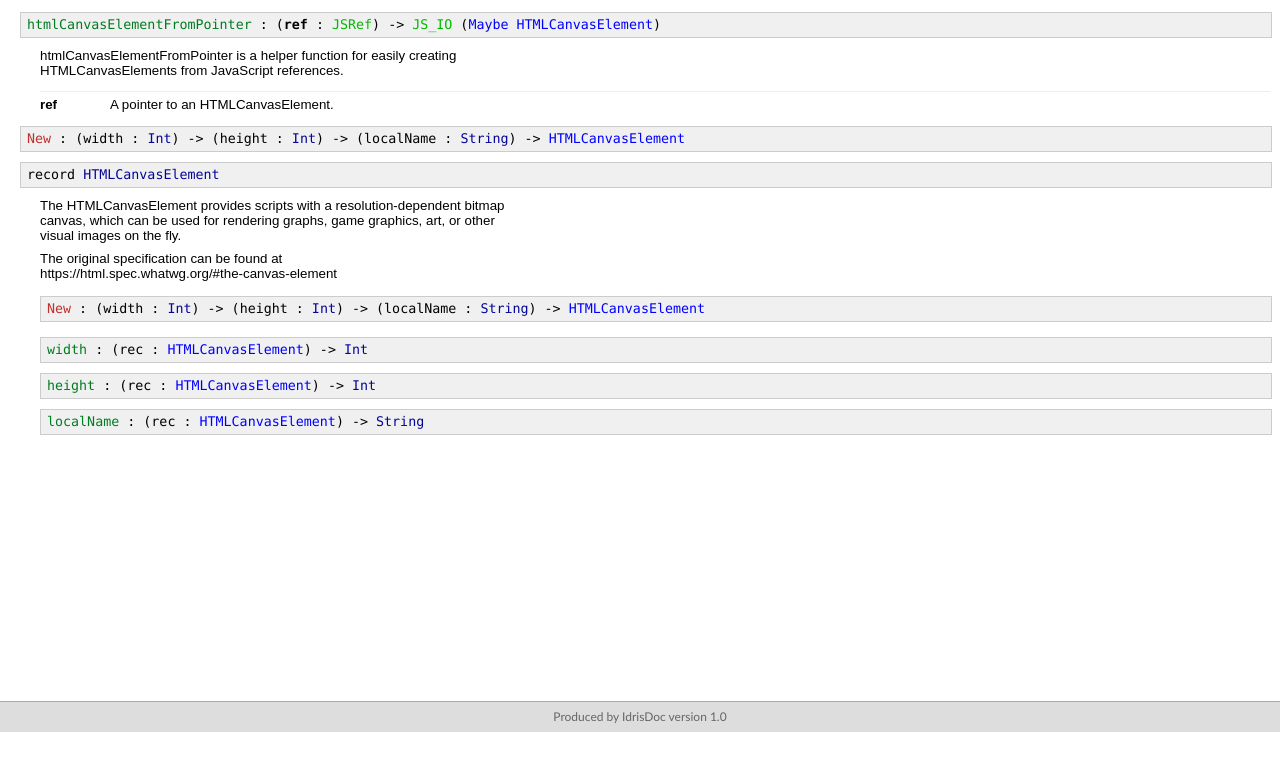
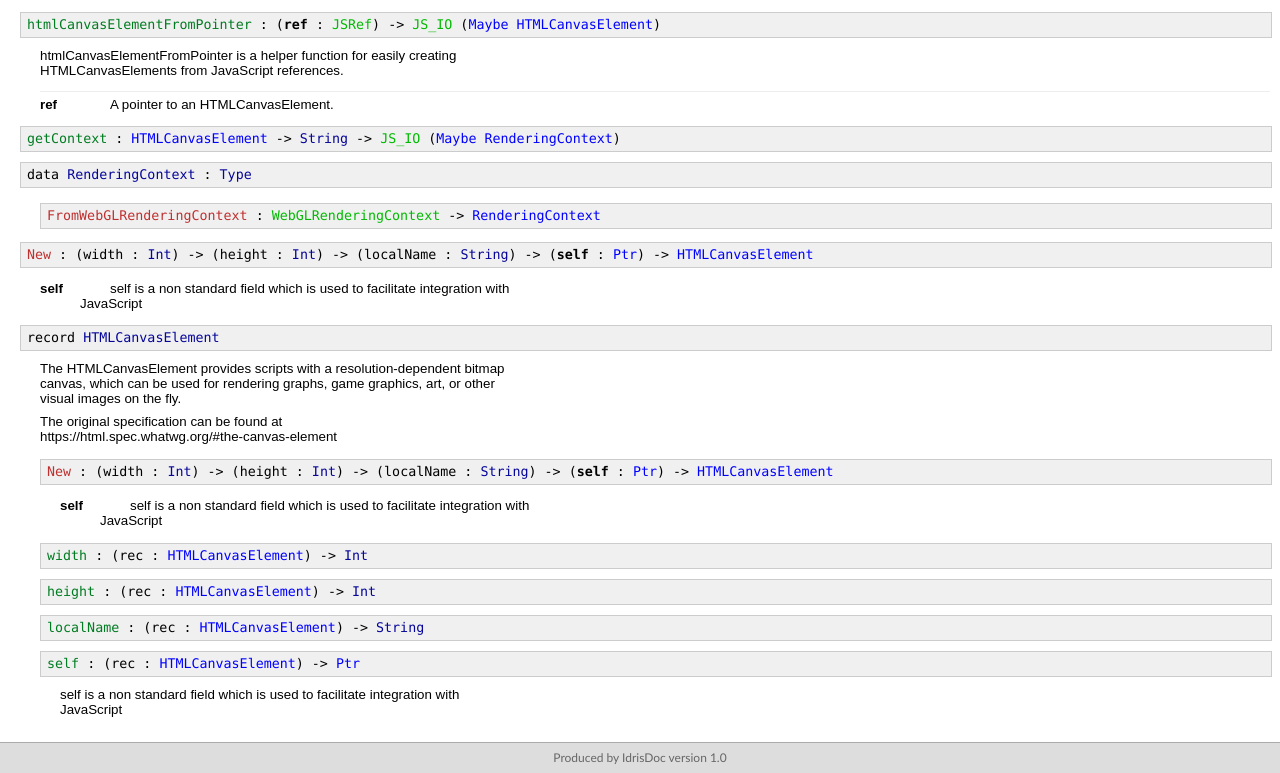
Before and after one commit to blau-io/idris-html, a plain HTML site: page docs/docs/API.Web.HTML.HTMLCanvasElement.html in a window 1280 px wide. Shown: the part 68-841 px from the top of the page. Before the commit the page ends 800 px from the top, so only its background shows below. Drawn offline with Linux system fonts and the light colour scheme.

Commit message:
Added getContext method

```diff
--- a/docs/docs/API.Web.HTML.HTMLCanvasElement.html
+++ b/docs/docs/API.Web.HTML.HTMLCanvasElement.html
@@ -3,10 +3,17 @@
 <a class="function" title="JS_IO" href="[builtins].html#JS_IO">JS_IO</a> (<a class="type" title="Prelude.Maybe.Maybe" href="Prelude.Maybe.html#Prelude.Maybe.Maybe">Maybe</a> <a class="type" title="API.Web.HTML.HTMLCanvasElement.HTMLCanvasElement" href="API.Web.HTML.HTMLCanvasElement.html#API.Web.HTML.HTMLCanvasElement.HTMLCanvasElement">HTMLCanvasElement</a>)</span></dt><dd><p>htmlCanvasElementFromPointer is a helper function for easily creating<br />
 HTMLCanvasElements from JavaScript references.</p>
 <dl><dt>ref</dt><dd><p>A pointer to an HTMLCanvasElement.</p>
-</dd></dl></dd><dt id="API.Web.HTML.HTMLCanvasElement.New"><span class="name constructor" title="API.Web.HTML.HTMLCanvasElement.New">New</span><span class="word">&nbsp;:&nbsp;</span><span class="signature">(<span class="boundvar" title="">width</span> : <span class="type" title="Int">Int</span>) ->
+</dd></dl></dd><dt id="API.Web.HTML.HTMLCanvasElement.getContext"><span class="name function" title="API.Web.HTML.HTMLCanvasElement.getContext">getContext</span><span class="word">&nbsp;:&nbsp;</span><span class="signature"><a class="type" title="API.Web.HTML.HTMLCanvasElement.HTMLCanvasElement" href="API.Web.HTML.HTMLCanvasElement.html#API.Web.HTML.HTMLCanvasElement.HTMLCanvasElement">HTMLCanvasElement</a> ->
+<span class="type" title="String">String</span> ->
+<a class="function" title="JS_IO" href="[builtins].html#JS_IO">JS_IO</a> (<a class="type" title="Prelude.Maybe.Maybe" href="Prelude.Maybe.html#Prelude.Maybe.Maybe">Maybe</a> <a class="type" title="API.Web.HTML.HTMLCanvasElement.RenderingContext" href="API.Web.HTML.HTMLCanvasElement.html#API.Web.HTML.HTMLCanvasElement.RenderingContext">RenderingContext</a>)</span></dt><dd></dd><dt id="API.Web.HTML.HTMLCanvasElement.RenderingContext"><span class="word">data&nbsp;</span><span class="name type" title="API.Web.HTML.HTMLCanvasElement.RenderingContext">RenderingContext</span><span class="word">&nbsp;:&nbsp;</span><span class="signature"><span class="type" title="Type">Type</span></span></dt><dd><dl class="decls"><dt id="API.Web.HTML.HTMLCanvasElement.FromWebGLRenderingContext"><span class="name constructor" title="API.Web.HTML.HTMLCanvasElement.FromWebGLRenderingContext">FromWebGLRenderingContext</span><span class="word">&nbsp;:&nbsp;</span><span class="signature"><a class="function" title="API.WebGL.Context.WebGLRenderingContext" href="API.WebGL.Context.html#API.WebGL.Context.WebGLRenderingContext">WebGLRenderingContext</a> ->
+<a class="type" title="API.Web.HTML.HTMLCanvasElement.RenderingContext" href="API.Web.HTML.HTMLCanvasElement.html#API.Web.HTML.HTMLCanvasElement.RenderingContext">RenderingContext</a></span></dt><dd></dd></dl></dd><dt id="API.Web.HTML.HTMLCanvasElement.New"><span class="name constructor" title="API.Web.HTML.HTMLCanvasElement.New">New</span><span class="word">&nbsp;:&nbsp;</span><span class="signature">(<span class="boundvar" title="">width</span> : <span class="type" title="Int">Int</span>) ->
 (<span class="boundvar" title="">height</span> : <span class="type" title="Int">Int</span>) ->
 (<span class="boundvar" title="">localName</span> : <span class="type" title="String">String</span>) ->
-<a class="type" title="API.Web.HTML.HTMLCanvasElement.HTMLCanvasElement" href="API.Web.HTML.HTMLCanvasElement.html#API.Web.HTML.HTMLCanvasElement.HTMLCanvasElement">HTMLCanvasElement</a></span></dt><dd></dd><dt id="API.Web.HTML.HTMLCanvasElement.HTMLCanvasElement"><span class="word">record&nbsp;</span><span class="name type" title="API.Web.HTML.HTMLCanvasElement.HTMLCanvasElement">HTMLCanvasElement</span><span class="type">&nbsp;</span></dt><dd><p>The HTMLCanvasElement provides scripts with a resolution-dependent bitmap<br />
+(<span class="documented boundvar" title="self is a non standard field which is used to facilitate integration with&lt;br /&gt;
+JavaScript">self</span> : <a class="type" title="Ptr" href="[builtins].html#Ptr">Ptr</a>) ->
+<a class="type" title="API.Web.HTML.HTMLCanvasElement.HTMLCanvasElement" href="API.Web.HTML.HTMLCanvasElement.html#API.Web.HTML.HTMLCanvasElement.HTMLCanvasElement">HTMLCanvasElement</a></span></dt><dd><dl><dt>self</dt><dd><p>self is a non standard field which is used to facilitate integration with<br />
+JavaScript</p>
+</dd></dl></dd><dt id="API.Web.HTML.HTMLCanvasElement.HTMLCanvasElement"><span class="word">record&nbsp;</span><span class="name type" title="API.Web.HTML.HTMLCanvasElement.HTMLCanvasElement">HTMLCanvasElement</span><span class="type">&nbsp;</span></dt><dd><p>The HTMLCanvasElement provides scripts with a resolution-dependent bitmap<br />
 canvas, which can be used for rendering graphs, game graphics, art, or other<br />
 visual images on the fly.</p>
 <p>The original specification can be found at<br />
@@ -14,7 +21,14 @@ visual images on the fly.</p>
 <dl class="decls"><dt id="API.Web.HTML.HTMLCanvasElement.New"><span class="name constructor" title="API.Web.HTML.HTMLCanvasElement.New">New</span><span class="word">&nbsp;:&nbsp;</span><span class="signature">(<span class="boundvar" title="">width</span> : <span class="type" title="Int">Int</span>) ->
 (<span class="boundvar" title="">height</span> : <span class="type" title="Int">Int</span>) ->
 (<span class="boundvar" title="">localName</span> : <span class="type" title="String">String</span>) ->
-<a class="type" title="API.Web.HTML.HTMLCanvasElement.HTMLCanvasElement" href="API.Web.HTML.HTMLCanvasElement.html#API.Web.HTML.HTMLCanvasElement.HTMLCanvasElement">HTMLCanvasElement</a></span></dt><dd></dd></dl><dl class="decls"><dt id="API.Web.HTML.HTMLCanvasElement.HTMLCanvasElement.width"><span class="name function" title="API.Web.HTML.HTMLCanvasElement.HTMLCanvasElement.width">width</span><span class="word">&nbsp;:&nbsp;</span><span class="signature">(<span class="boundvar" title="">rec</span> : <a class="type" title="API.Web.HTML.HTMLCanvasElement.HTMLCanvasElement" href="API.Web.HTML.HTMLCanvasElement.html#API.Web.HTML.HTMLCanvasElement.HTMLCanvasElement">HTMLCanvasElement</a>) ->
+(<span class="documented boundvar" title="self is a non standard field which is used to facilitate integration with&lt;br /&gt;
+JavaScript">self</span> : <a class="type" title="Ptr" href="[builtins].html#Ptr">Ptr</a>) ->
+<a class="type" title="API.Web.HTML.HTMLCanvasElement.HTMLCanvasElement" href="API.Web.HTML.HTMLCanvasElement.html#API.Web.HTML.HTMLCanvasElement.HTMLCanvasElement">HTMLCanvasElement</a></span></dt><dd><dl><dt>self</dt><dd><p>self is a non standard field which is used to facilitate integration with<br />
+JavaScript</p>
+</dd></dl></dd></dl><dl class="decls"><dt id="API.Web.HTML.HTMLCanvasElement.HTMLCanvasElement.width"><span class="name function" title="API.Web.HTML.HTMLCanvasElement.HTMLCanvasElement.width">width</span><span class="word">&nbsp;:&nbsp;</span><span class="signature">(<span class="boundvar" title="">rec</span> : <a class="type" title="API.Web.HTML.HTMLCanvasElement.HTMLCanvasElement" href="API.Web.HTML.HTMLCanvasElement.html#API.Web.HTML.HTMLCanvasElement.HTMLCanvasElement">HTMLCanvasElement</a>) ->
 <span class="type" title="Int">Int</span></span></dt><dd></dd><dt id="API.Web.HTML.HTMLCanvasElement.HTMLCanvasElement.height"><span class="name function" title="API.Web.HTML.HTMLCanvasElement.HTMLCanvasElement.height">height</span><span class="word">&nbsp;:&nbsp;</span><span class="signature">(<span class="boundvar" title="">rec</span> : <a class="type" title="API.Web.HTML.HTMLCanvasElement.HTMLCanvasElement" href="API.Web.HTML.HTMLCanvasElement.html#API.Web.HTML.HTMLCanvasElement.HTMLCanvasElement">HTMLCanvasElement</a>) ->
 <span class="type" title="Int">Int</span></span></dt><dd></dd><dt id="API.Web.HTML.HTMLCanvasElement.HTMLCanvasElement.localName"><span class="name function" title="API.Web.HTML.HTMLCanvasElement.HTMLCanvasElement.localName">localName</span><span class="word">&nbsp;:&nbsp;</span><span class="signature">(<span class="boundvar" title="">rec</span> : <a class="type" title="API.Web.HTML.HTMLCanvasElement.HTMLCanvasElement" href="API.Web.HTML.HTMLCanvasElement.html#API.Web.HTML.HTMLCanvasElement.HTMLCanvasElement">HTMLCanvasElement</a>) ->
-<span class="type" title="String">String</span></span></dt><dd></dd></dl></dd></dl></div></div><footer>Produced by IdrisDoc version 1.0</footer></body></html>
+<span class="type" title="String">String</span></span></dt><dd></dd><dt id="API.Web.HTML.HTMLCanvasElement.HTMLCanvasElement.self"><span class="name function" title="API.Web.HTML.HTMLCanvasElement.HTMLCanvasElement.self">self</span><span class="word">&nbsp;:&nbsp;</span><span class="signature">(<span class="boundvar" title="">rec</span> : <a class="type" title="API.Web.HTML.HTMLCanvasElement.HTMLCanvasElement" href="API.Web.HTML.HTMLCanvasElement.html#API.Web.HTML.HTMLCanvasElement.HTMLCanvasElement">HTMLCanvasElement</a>) ->
+<a class="type" title="Ptr" href="[builtins].html#Ptr">Ptr</a></span></dt><dd><p>self is a non standard field which is used to facilitate integration with<br />
+JavaScript</p>
+</dd></dl></dd></dl></div></div><footer>Produced by IdrisDoc version 1.0</footer></body></html>
--- /dev/null
+++ b/docs/docs/API.WebGL.Context.html
@@ -0,0 +1,16 @@
+<!DOCTYPE HTML>
+<html><head><title>IdrisDoc: API.WebGL.Context</title><link type="text/css" rel="stylesheet" href="../styles.css"></head><body class="namespace"><div class="wrapper"><header><strong>IdrisDoc</strong>: API.WebGL.Context<nav><a href="../index.html">Index</a></nav></header><div class="container"><h1>API.WebGL.Context</h1><dl class="decls"><dt id="API.WebGL.Context.New"><span class="name constructor" title="API.WebGL.Context.New">New</span><span class="word">&nbsp;:&nbsp;</span><span class="signature">(<span class="documented boundvar" title="A reference to the canvas element which created this context.">canvas</span> : <a class="type" title="Ptr" href="[builtins].html#Ptr">Ptr</a>) ->
+(<span class="documented boundvar" title="The actual width of the drawing buffer. May be different from the width&lt;br /&gt;
+attribute of the HTMLCanvasElement if the implementation is unable to&lt;br /&gt;
+satisfy the requested widthor height.">drawingBufferWidth</span> : <span class="type" title="Int">Int</span>) ->
+(<span class="documented boundvar" title="The actual height of the drawing buffer. May be different from the height&lt;br /&gt;
+attribute of the HTMLCanvasElement if the implementation is unable to&lt;br /&gt;
+satisfy the requested width or height.">drawingBufferHeight</span> : <span class="type" title="Int">Int</span>) ->
+<a class="type" title="API.WebGL.Context.WebGLRenderingContextBase" href="API.WebGL.Context.html#API.WebGL.Context.WebGLRenderingContextBase">WebGLRenderingContextBase</a></span></dt><dd><dl><dt>canvas</dt><dd><p>A reference to the canvas element which created this context.</p>
+</dd><dt>drawingBufferWidth</dt><dd><p>The actual width of the drawing buffer. May be different from the width<br />
+attribute of the HTMLCanvasElement if the implementation is unable to<br />
+satisfy the requested widthor height.</p>
+</dd><dt>drawingBufferHeight</dt><dd><p>The actual height of the drawing buffer. May be different from the height<br />
+attribute of the HTMLCanvasElement if the implementation is unable to<br />
+satisfy the requested width or height.</p>
+</dd></dl></dd></dl></div></div><footer>Produced by IdrisDoc version 1.0</footer></body></html>
```
Also changed, not shown: docs/index.html (+1 -1 lines), 4 other files.
